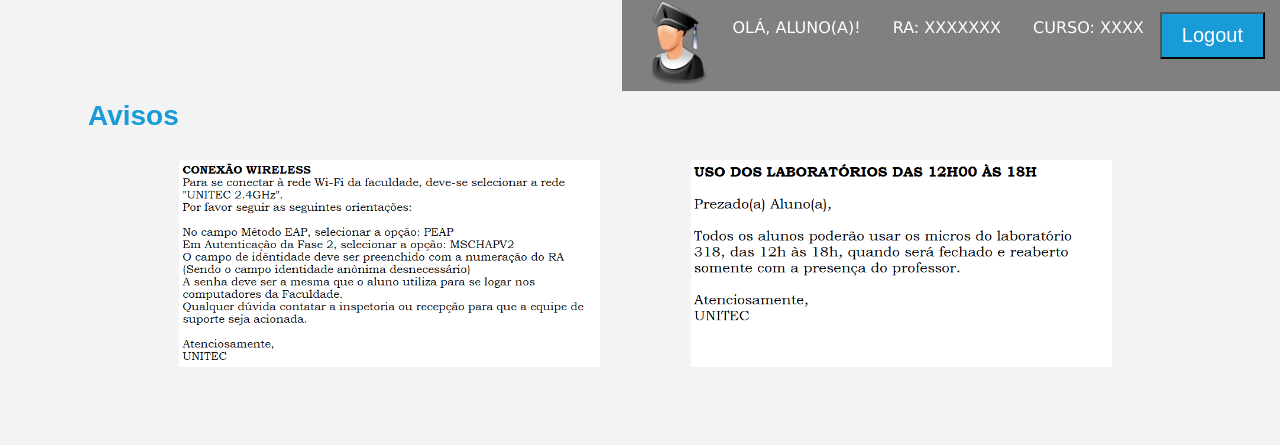
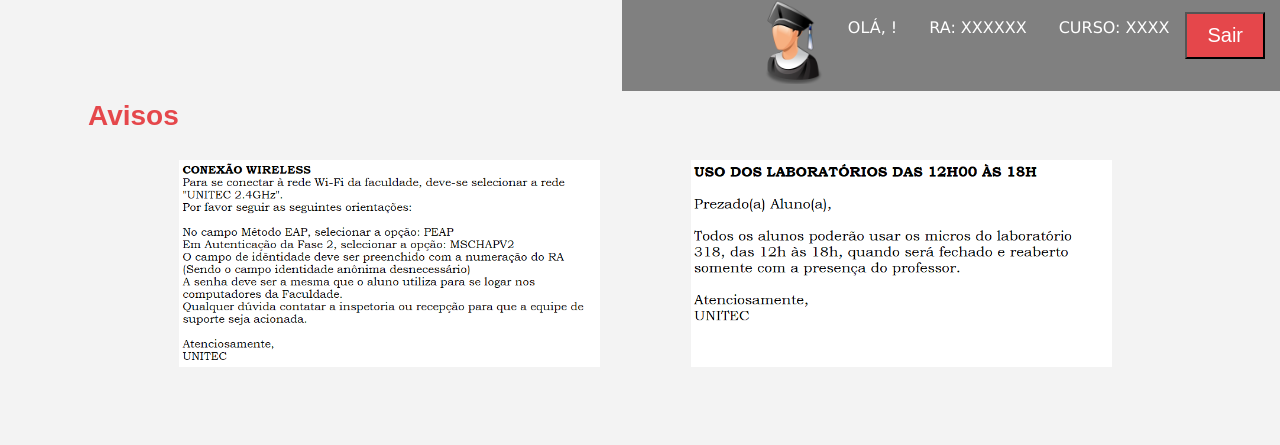
Before and after one commit to blendabsml/UNITEC-TF, a Django app: page /AreaAluno/ in a window 1280 px wide. Shown: the part 96-541 px from the top of the page. Run offline with Django 3.2, Linux system fonts and the light colour scheme; the visitor is signed in with stand-in values (Sample User, id 1).

Commit message:
Upload da versão atualizada do site
15-11-2017

```diff
--- a/core/static/css/estilo.css
+++ b/core/static/css/estilo.css
@@ -106,7 +106,7 @@
 }
 
 h2{
-	color: #199bd8;
+	color: #e5474b;
 	font-size: 1.75em;
 	font-family: 'Questrial', sans-serif;
 }
@@ -388,7 +388,7 @@
 	font-family: Arial;
   	color: #ffffff;
   	font-size: 20px;
-  	background: #199bd8;
+  	background: #e5474b;
   	padding: 10px 20px 10px 20px;
   	text-decoration: none;
   	margin-right: 15px;
@@ -488,7 +488,7 @@
 	font-family: Arial;
 	color: #ffffff;
 	font-size: 20px;
-	background: #199bd8;
+	background: #e5474b;
 	padding: 10px 20px 10px 20px;
 	text-decoration: none;
 	margin-right: 15px;
--- a/core/templates/AreaAluno.html
+++ b/core/templates/AreaAluno.html
@@ -1,14 +1,17 @@
 {% extends 'base.html' %}
 
 {% block main %}
-
 <section>
 	<div class="Informacoes">
-	<ul>
-	<li class="InformacoesAluno"><button class="Logout">Logout</button></li>
+	<ul class="BarraAluno">
+	{% if not user.is_authenticated %}
+		<li class="InformacoesAluno"><button class="Logout" onclick="window.location.href='/entrar'">Entrar</button></li>
+	{% else %}
+		<li class="InformacoesAluno"><button class="Logout" onclick="window.location.href='/sair'">Sair</button></li>
+	{% endif %}
 	<li class="InformacoesAluno"><a>Curso: xxxx</a></li>
-	<li class="InformacoesAluno"><a>RA: xxxxxxx</a></li>
-	<li class="InformacoesAluno"><a>Olá, Aluno(a)!</a></li>
+	<li class="InformacoesAluno"><a>RA: XXXXXX</a></li>
+	<li class="InformacoesAluno"><a>Olá, {{ user }}!</a></li>
 	<li class="InformacoesAluno"><img class="FotoAreaAluno" src="/static/images/aluno.png"></li>
 	</ul>
 	</div>
--- a/core/templates/base.html
+++ b/core/templates/base.html
@@ -21,9 +21,8 @@
 						<li class="menusuperior"><a class="h4" href="/SobreCurso"><h4>Sobre Cursos</h4></a></li>
 						<li class="menusuperior"><a class="h4" href="/Contato"><h4>Contato</h4></a></li>
 						{% if not user.is_authenticated %}
-							<li class="menusuperior"><a class="h4" href="/entrar"><h4>Login</h4></a></li>
+							<li class="menusuperior"><a class="h4" href="/entrar"><h4>Entrar</h4></a></li>
 						{% else %}
-							{{ user }}
 							<li class="menusuperior"><a class="h4" href="/admin/logout"><h4>Sair</h4></a></li>
 						{% endif %}
 					</nav>
--- a/lmsimplacta/settings.py
+++ b/lmsimplacta/settings.py
@@ -144,4 +144,5 @@
 #Login
 AUTH_USER_MODEL = 'core.Usuario'
 
-LOGIN_REDIRECT_URL = "home"
+LOGIN_REDIRECT_URL = "/AreaAluno"
+LOGOUT_REDIRECT_URL = "home"
```
Also changed, not shown: other parts of core/static/css/estilo.css (+19 -15 lines), core/static/css/contato.css (+5 -5 lines).
